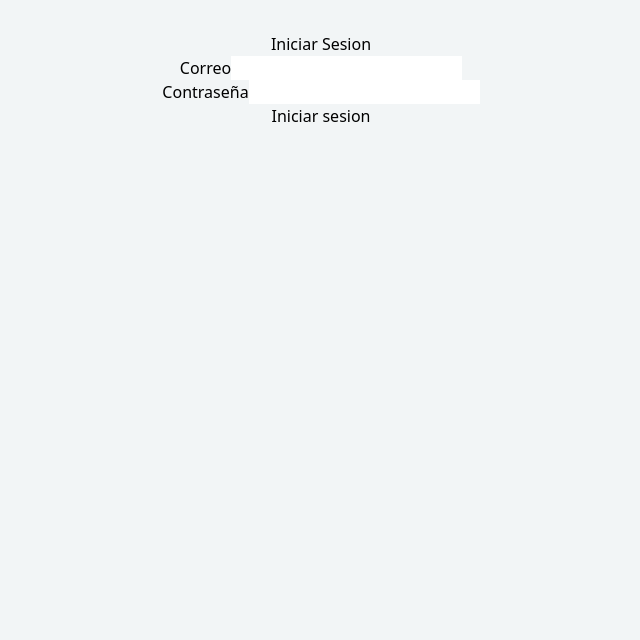
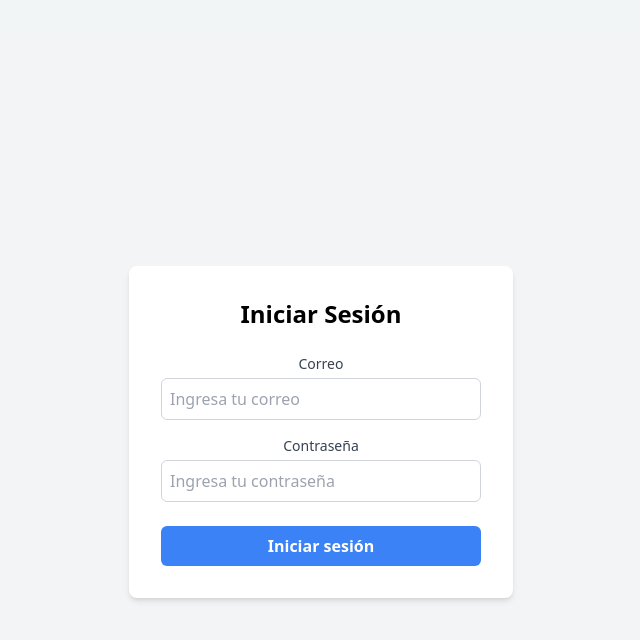
Before and after one commit to LuisTo503/Tarea_API_TOKEN_BOOKING, a React (Vite) app: page / in a window 1280 px wide. Shown: the top 640 px of the page, without its empty margins (319-959 px from the left). Built offline with nearby package versions, Linux system fonts and the light colour scheme.

Commit message:
Estilos login

```diff
--- a/src/components/Login.jsx
+++ b/src/components/Login.jsx
@@ -25,21 +25,39 @@ export default function Login() {
     }
 
     return (
-        <div>
-            <h1>Iniciar Sesion</h1>
-            <form action="" onSubmit={handleSubmit(loginForm)}>
-                <div>
-                    <label htmlFor="">Correo</label>
-                    <input type="email" {...register('email')} />
-                </div>
-                <div>
-                    <label htmlFor="">Contraseña</label>
-                    <input type="password" {...register('password')}/>
-                </div>
-                <div>
-                    <button type='submit'>Iniciar sesion</button>
-                </div>
-            </form>
-        </div>
+        <div className="flex items-center justify-center min-h-screen bg-gray-100">
+    <div className="bg-white shadow-md rounded-lg p-8 w-full max-w-sm">
+        <h1 className="text-2xl font-semibold text-center mb-6">Iniciar Sesión</h1>
+        <form onSubmit={handleSubmit(loginForm)}>
+            <div className="mb-4">
+                <label htmlFor="email" className="block text-sm font-medium text-gray-700">Correo</label>
+                <input
+                    type="email"
+                    {...register('email')}
+                    className="mt-1 block w-full border border-gray-300 rounded-md p-2 focus:outline-none focus:ring-2 focus:ring-blue-500"
+                    placeholder="Ingresa tu correo"
+                />
+            </div>
+            <div className="mb-6">
+                <label htmlFor="password" className="block text-sm font-medium text-gray-700">Contraseña</label>
+                <input
+                    type="password"
+                    {...register('password')}
+                    className="mt-1 block w-full border border-gray-300 rounded-md p-2 focus:outline-none focus:ring-2 focus:ring-blue-500"
+                    placeholder="Ingresa tu contraseña"
+                />
+            </div>
+            <div>
+                <button
+                    type='submit'
+                    className="w-full bg-blue-500 text-white font-semibold py-2 rounded-md hover:bg-blue-600 transition duration-200"
+                >
+                    Iniciar sesión
+                </button>
+            </div>
+        </form>
+    </div>
+</div>
+
     )
 }
```
